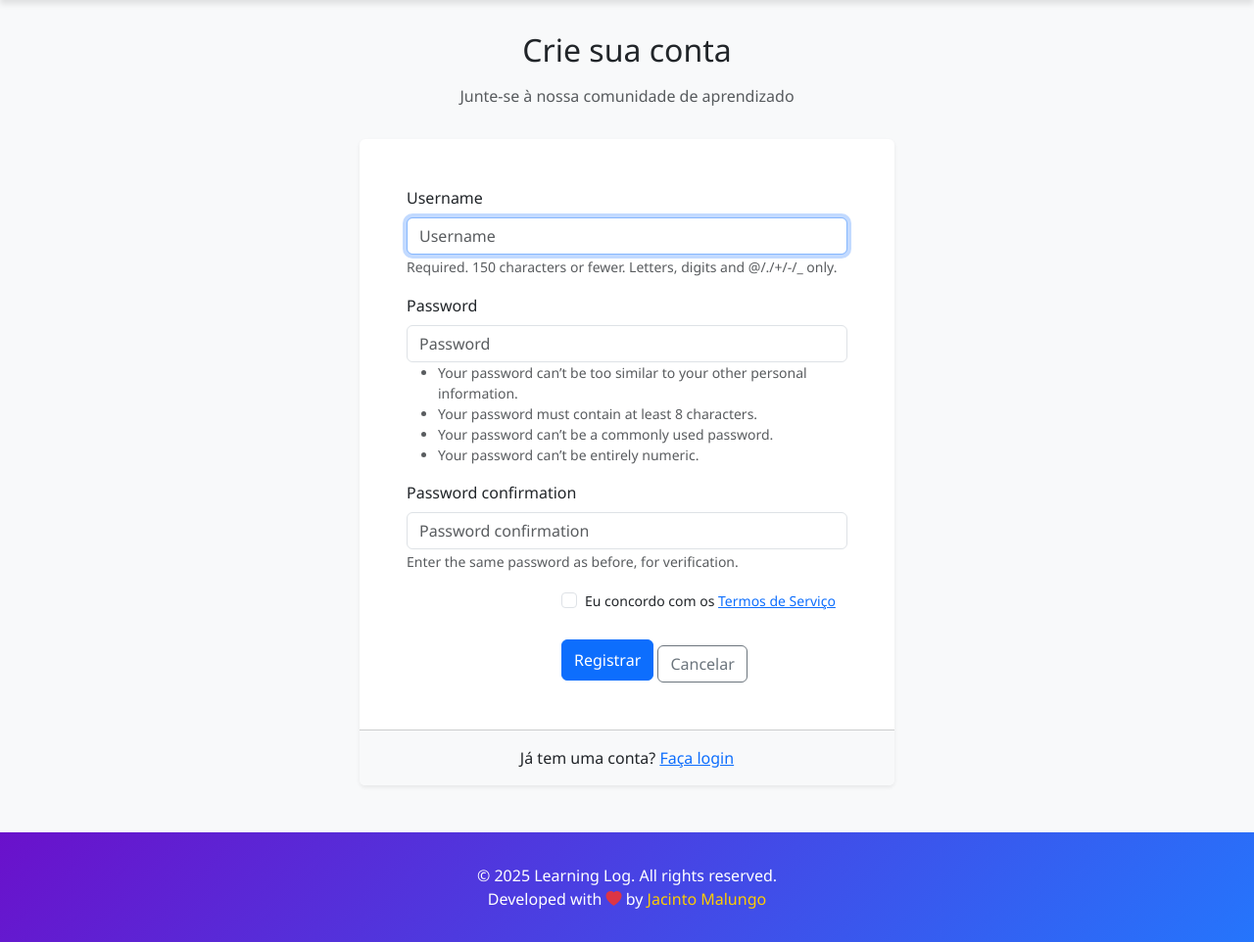
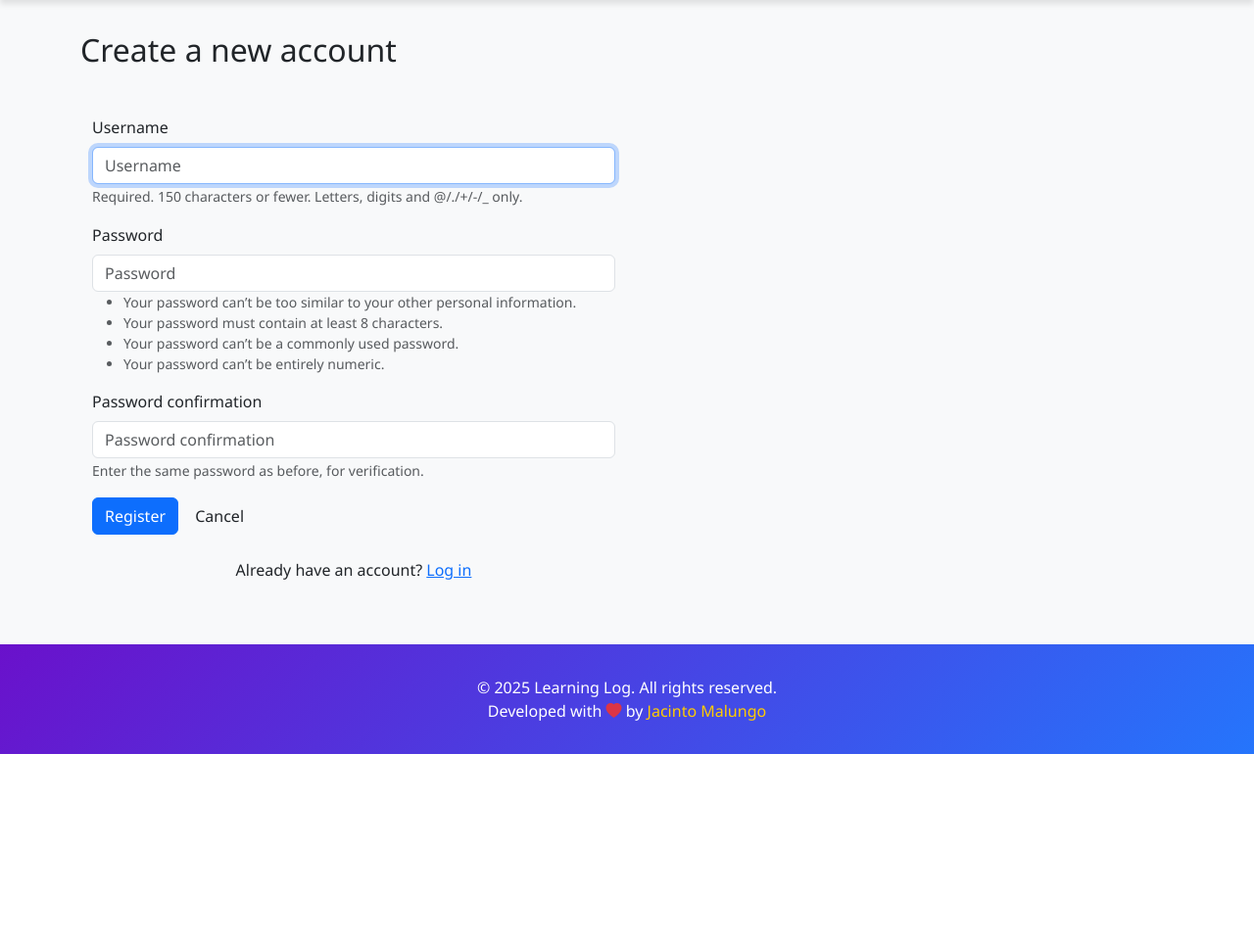
Before and after one commit to Jacinto-Malungo/Learning-Log-App, a Django app: page /users/register/ in a window 1280 px wide. Shown: the part 56-1018 px from the top of the page at 98% size. After the commit the page ends 826 px from the top, so only its background shows below. Run offline with Django 5.2, Linux system fonts and the light colour scheme; some libraries are stand-ins or nearby versions.

Commit message:
segundo commit

```diff
--- a/users/templates/users/register.html
+++ b/users/templates/users/register.html
@@ -2,54 +2,32 @@
 {% load bootstrap3 %}
 
 {% block header %}
-  <div class="text-center">
-    <h2 class="mb-3">Crie sua conta</h2>
-    <p class="text-muted">Junte-se à nossa comunidade de aprendizado</p>
-  </div>
+    <h2>Create a new account</h2>
 {% endblock header %}
 
 {% block content %}
-  <div class="row justify-content-center">
-    <div class="col-lg-6 col-md-8">
-      <div class="card shadow-sm border-0">
-        <div class="card-body p-5">
-          <form method="post" action="{% url 'users:register' %}" class="form" novalidate>
+    <div class="container mt-5">
+        <div class="row">
+            <div class="col-md-6 col-md-offset-3">
+                <form method="post" action="{% url 'users:register' %}" class="form">
                     {% csrf_token %}
 
-            {% bootstrap_form form layout='horizontal' label_class='col-md-4' field_class='col-md-8' %}
+                    {% bootstrap_form form %}
 
-            <div class="form-group row">
-              <div class="col-md-8 offset-md-4">
-                <div class="form-check">
-                  <input class="form-check-input" type="checkbox" id="termsCheck" required>
-                  <label class="form-check-label small" for="termsCheck">
-                    Eu concordo com os <a href="#" data-toggle="modal" data-target="#termsModal">Termos de Serviço</a>
-                  </label>
-                </div>
-              </div>
-            </div>
-
-            <div class="form-group row mt-4">
-              <div class="col-md-8 offset-md-4">
                     {% buttons %}
-                  <button type="submit" class="btn btn-primary btn-block py-2">
-                    <i class="fas fa-user-plus mr-2"></i>Registrar
-                  </button>
-                  <a href="{% url 'learning_logs:index' %}" class="btn btn-outline-secondary btn-block mt-2">
-                    <i class="fas fa-times mr-2"></i>Cancelar
+                        <button type="submit" class="btn btn-primary">Register</button>
+                        <a href="{% url 'learning_logs:index' %}" class="btn btn-default">
+                            Cancel
                         </a>
                     {% endbuttons %}
-              </div>
-            </div>
+
+                    <input type="hidden" name="next" value="{% url 'learning_logs:index' %}" />
                 </form>
-        </div>
 
-        <div class="card-footer text-center bg-light py-3">
-          <p class="mb-0">Já tem uma conta? <a href="{% url 'users:login' %}" class="font-weight-bold">Faça login</a></p>
+                <div class="text-center mt-4">
+                    <p>Already have an account? <a href="{% url 'users:login' %}">Log in</a></p>
                 </div>
             </div>
         </div>
     </div>
-
-
 {% endblock content %}
```
Also changed, not shown: users/templates/users/login.html (+10 -35 lines). Lines whose indentation alone changed are shown as unchanged.
